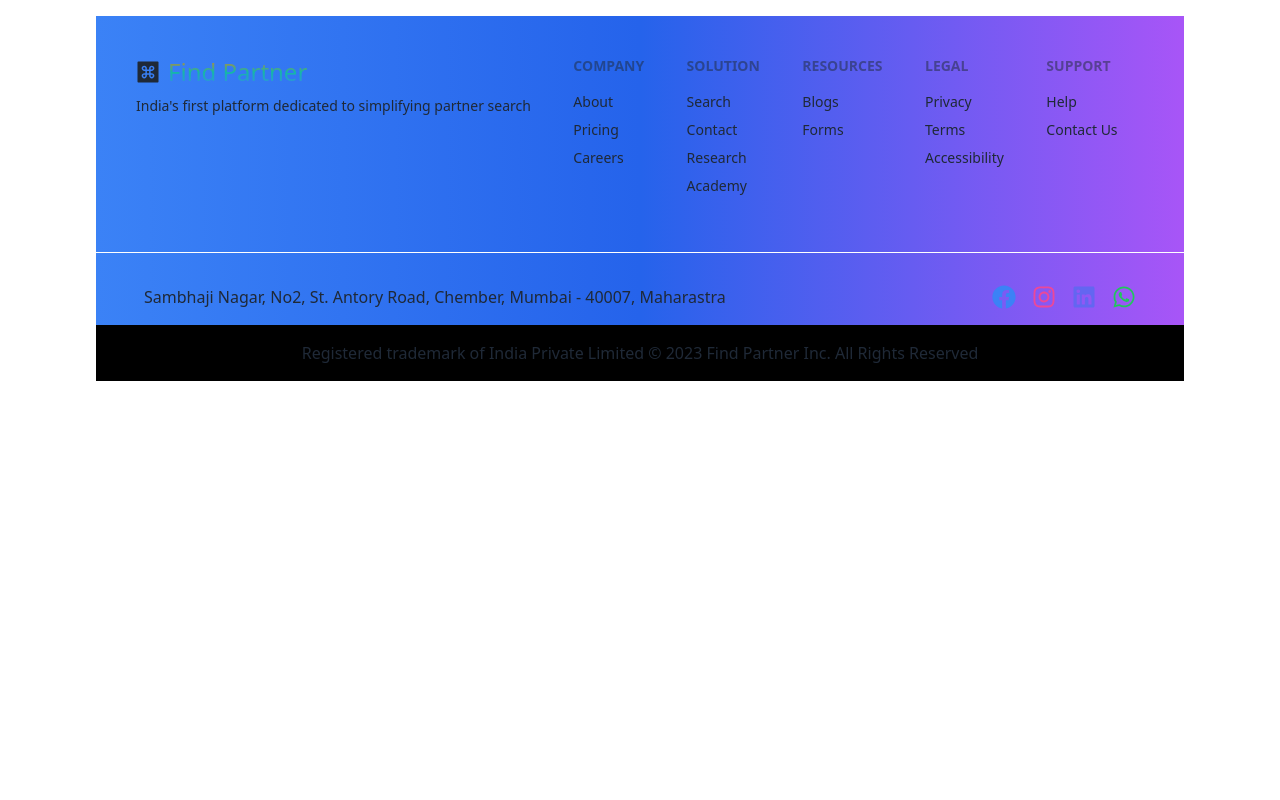
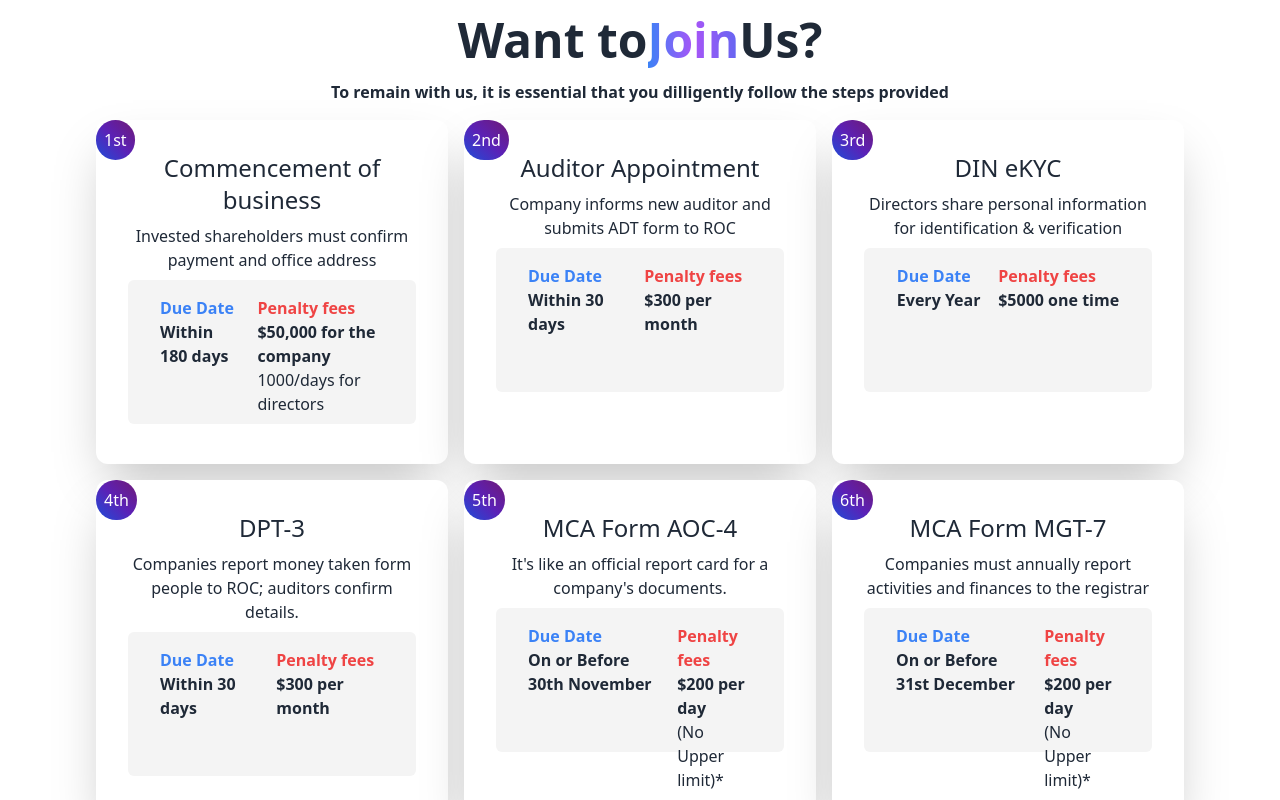
Before and after one commit to Ashik-Faysal/find-partners, a React (Vite) app: page / in a window 1280 px wide. Shown: the part 600-1400 px from the top of the page. Before the commit the page ends 981 px from the top, so only its background shows below. Built offline with nearby package versions, Linux system fonts and the light colour scheme; no server answers.

Commit message:
added card component

```diff
--- /dev/null
+++ b/public/joinUs.json
@@ -0,0 +1,47 @@
+[
+  {
+    "id": "1st",
+    "name": "Commencement of business",
+    "description": "Invested shareholders must confirm payment and office address",
+    "dueDate": "Within 180 days",
+    "penalty": "50,000 for the company",
+    "upperLimit":"1000/days for directors"
+  },
+  {
+    "id": "2nd",
+    "name": "Auditor Appointment",
+    "description": "Company informs new auditor and submits ADT form to ROC",
+    "dueDate": "Within 30 days",
+    "penalty": "300 per month"
+  },
+  {
+    "id": "3rd",
+    "name": "DIN eKYC",
+    "description": "Directors share personal information for identification & verification",
+    "dueDate": "Every Year",
+    "penalty": "5000 one time"
+  },
+  {
+    "id": "4th",
+    "name": "DPT-3",
+    "description": "Companies report money taken form people to ROC; auditors confirm  details.",
+    "dueDate": "Within 30 days",
+    "penalty": "300 per month"
+  },
+  {
+    "id": "5th",
+    "name": "MCA Form AOC-4",
+    "description": "It's like an  official report card for a company's documents.",
+    "dueDate": "On or Before 30th November",
+    "penalty": "200 per day",
+    "upperLimit" : "(No Upper limit)*"
+  },
+  {
+    "id": "6th",
+    "name": "MCA Form MGT-7",
+    "description": "Companies must annually report activities and finances to the registrar",
+    "dueDate": "On or Before 31st December",
+    "penalty": "200 per day ",
+    "upperLimit":"(No Upper limit)*"
+  }
+]
--- /dev/null
+++ b/src/pages/Home/Card.jsx
@@ -0,0 +1,31 @@
+import React from "react";
+
+const Card = ({ card }) => {
+  const { id, name, description, dueDate, penalty, upperLimit } = card;
+
+  return (
+    <div className="relative max-w-md mx-auto p-8 rounded-xl overflow-hidden shadow-2xl bg-white">
+      <div>
+        <h3 className="text-2xl text-center mb-2">{name}</h3>
+        <p className="text-center mb-2">{description}</p>
+        <div className="flex justify-around gap-4 px-8 mb-2 bg-[#F4F4F4] rounded-md p-4 h-36">
+          <p className="font-semibold">
+            <span className="text-blue-500">Due Date</span> <br /> {dueDate}
+          </p>
+          <div>
+            <p className="font-semibold">
+              <span className="text-red-500">Penalty fees</span> <br /> $
+              {penalty}
+            </p>
+            {upperLimit && <p>{upperLimit}</p>}
+          </div>
+        </div>
+      </div>
+      <div className="absolute top-0 left-0 bg-gradient-to-tr from-blue-700 via-violet-800 to-fuchsia-900 text-white px-2 p-2 rounded-full">
+        {id}
+      </div>
+    </div>
+  );
+};
+
+export default Card;
--- a/src/pages/Home/Home.jsx
+++ b/src/pages/Home/Home.jsx
@@ -1,10 +1,12 @@
 import React from 'react';
 import FrontPage from './FrontPage';
+import JoinWithUs from './JoinWithUs';
 
 const Home = () => {
     return (
         <>
-        <FrontPage/>
+            <FrontPage />
+            <JoinWithUs/>
         </>
     );
 };
--- a/src/pages/Home/JoinWithUs.jsx
+++ b/src/pages/Home/JoinWithUs.jsx
@@ -1,11 +1,39 @@
-import React from 'react';
+import React, { useEffect, useState } from "react";
+import Card from "./Card";
 
 const JoinWithUs = () => {
-    return (
-        <div>
-
-        </div>
-    );
+  const [cardData, setCardData] = useState();
+  useEffect(() => {
+    fetch("joinUs.json")
+      .then((res) => res.json())
+      .then((data) => setCardData(data));
+  }, []);
+  return (
+    <>
+      <div className="text-center font-semibold mb-4">
+        <h1 className="text-5xl font-bold  mb-4">
+          Want to
+          <span className="text-transparent bg-clip-text bg-gradient-to-r from-blue-500 via-purple-500 to-indigo-500">
+            Join
+          </span>
+          Us?
+        </h1>
+        <p className="my-4">
+          To remain with us, it is essential that you dilligently follow the
+          steps provided
+        </p>
+      </div>
+      <div>
+        {cardData && (
+          <div className="grid md:grid-cols-3 gap-4">
+            {cardData.map((card) => (
+              <Card key={card.id} card={card} />
+            ))}
+          </div>
+        )}
+      </div>
+    </>
+  );
 };
 
 export default JoinWithUs;
```
